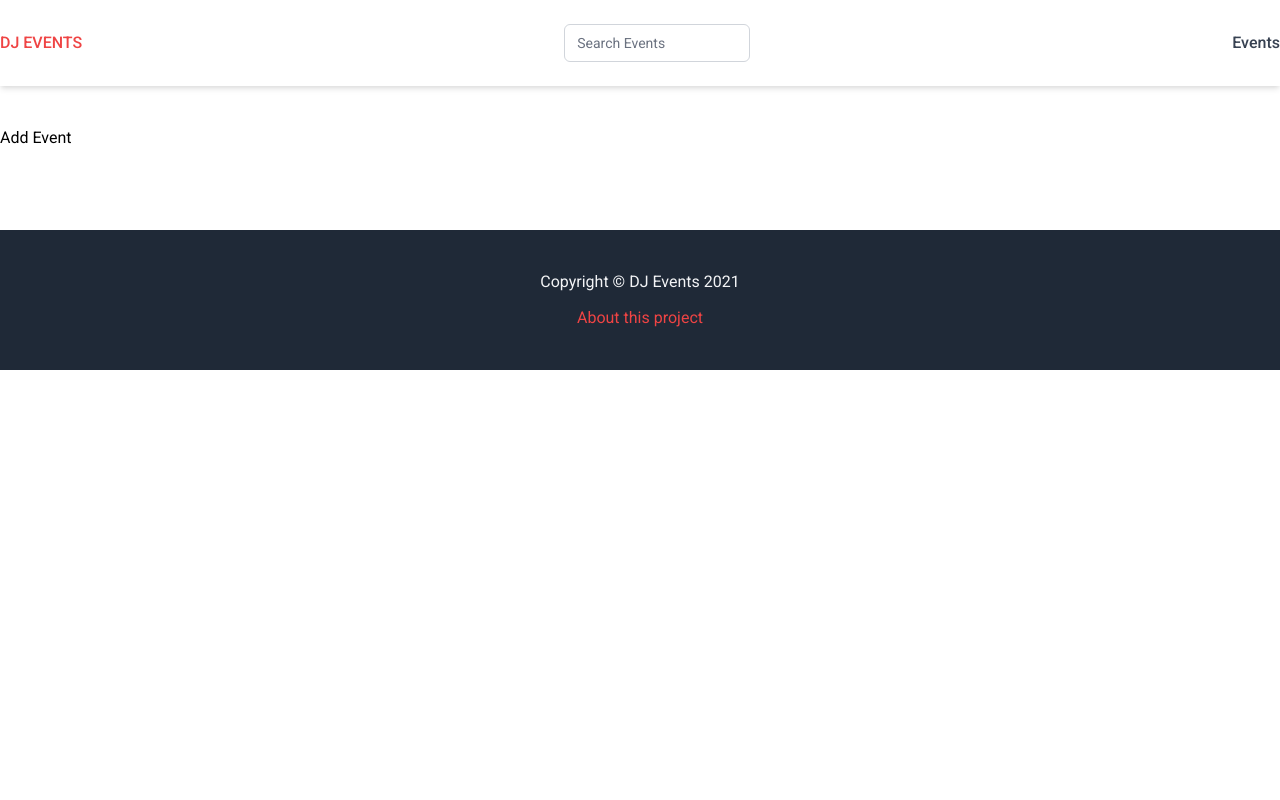
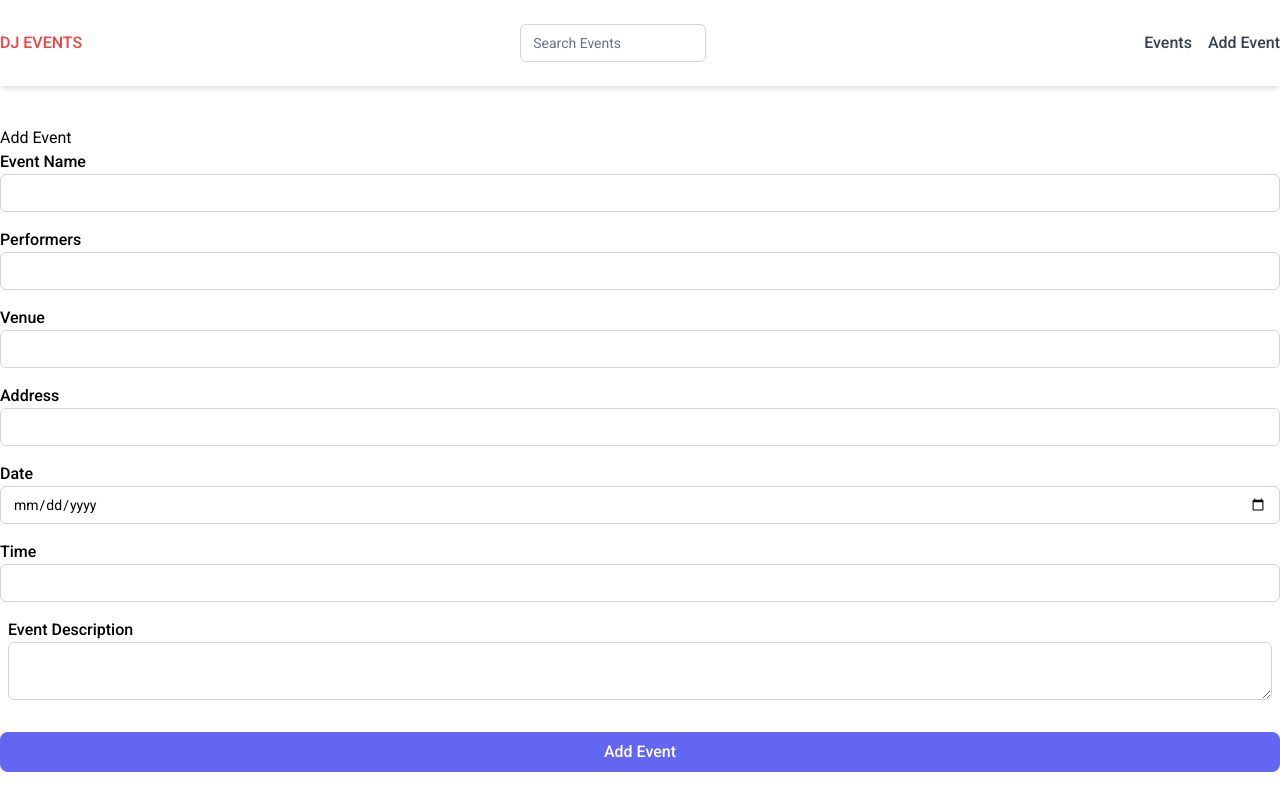
Before and after one commit to AngelinoVerhaeghe/Next-JS-DJ-Events, a Next.js app: page /events/add in a window 1280 px wide. Shown: the top 800 px of the page. Built offline with nearby package versions, Linux system fonts and the light colour scheme; no server answers.

Commit message:
adding add eventpage, react toastify and slugify to strapi backend

```diff
--- a/components/EventItem.js
+++ b/components/EventItem.js
@@ -17,7 +17,7 @@ function EventItem({ event }) {
       </div>
       <div>
         <span className="text-sm text-gray-400">
-          {new Date(event.date).toLocaleDateString("nl-BE")} at {event.time}
+          {new Date(event.date).toLocaleDateString("en-US")} at {event.time}
         </span>
         <h3 className="font-bold">{event.name}</h3>
       </div>
--- a/components/Header.js
+++ b/components/Header.js
@@ -16,10 +16,15 @@ function Header() {
         <Search />
 
         <nav>
-          <ul>
+          <ul className="flex items-center space-x-4">
             <li>
               <Link href="/events">
                 <a>Events</a>
+              </Link>
+            </li>
+            <li>
+              <Link href="/events/add">
+                <a>Add Event</a>
               </Link>
             </li>
           </ul>
--- a/package.json
+++ b/package.json
@@ -13,7 +13,8 @@
     "qs": "^6.10.1",
     "react": "17.0.2",
     "react-dom": "17.0.2",
-    "react-icons": "^4.2.0"
+    "react-icons": "^4.2.0",
+    "react-toastify": "^7.0.4"
   },
   "devDependencies": {
     "autoprefixer": "^10.2.6",
--- a/pages/events/[slug].js
+++ b/pages/events/[slug].js
@@ -26,7 +26,7 @@ function EventPage({ event }) {
           </a>
         </div>
         <span className="text-sm text-gray-600">
-          {new Date(event.date).toLocaleDateString("nl-BE")} and {event.time}
+          {new Date(event.date).toLocaleDateString("en-US")} at {event.time}
         </span>
 
         <h1 className="text-2xl font-bold">{event.name}</h1>
--- a/pages/events/add.js
+++ b/pages/events/add.js
@@ -1,11 +1,179 @@
+import { ToastContainer, toast } from "react-toastify";
+import "react-toastify/dist/ReactToastify.css";
+/* Form with INPUT so add useState */
+import { useState } from "react";
+import { useRouter } from "next/router";
+import Link from "next/link";
 import Layout from "@/components/Layout";
+/* Post request add API_URL */
+import { API_URL } from "@/config/index";
 
-function AddEventPage() {
+export default function AddEventPage() {
+  const router = useRouter();
+  /* Get all input values */
+  const [values, setValues] = useState({
+    name: "",
+    performers: "",
+    venue: "",
+    address: "",
+    date: "",
+    time: "",
+    description: "",
+  });
+
+  const handleSubmit = async (e) => {
+    e.preventDefault();
+    /* Validation */
+    /* Check if there are empty fields */
+    const hasEmptyFields = Object.values(values).some(
+      (element) => element === ""
+    );
+
+    if (hasEmptyFields) {
+      toast.error("Please fill in all fields!");
+    }
+
+    /* All fields are filled in, sending a POST request to Strapi backend */
+    const response = await fetch(`${API_URL}/events`, {
+      method: "POST",
+      headers: {
+        "Content-Type": "application/json",
+      },
+      body: JSON.stringify(values),
+    });
+
+    /* Check if response is NOT OK */
+
+    if (!response.ok) {
+      toast.error("Something went wrong!");
+    } else {
+      /*  Response OK then redirect to event using router {slug}*/
+      const event = await response.json();
+      router.push(`/events/${event.slug}`);
+    }
+  };
+
+  const handleInputChange = (e) => {
+    /* Get value out of input attribute name="" - e.target */
+    const { name, value } = e.target;
+    /* Set the values [name] just overwrite the one needed*/
+    setValues({ ...values, [name]: value });
+  };
+
   return (
     <Layout title="Add New Event">
       <h1>Add Event</h1>
+      <ToastContainer />
+      <form onSubmit={handleSubmit}>
+        <div className="space-y-4 px-2 md:px-0">
+          <div>
+            <label htmlFor="name" className="font-medium">
+              Event Name
+            </label>
+            <input
+              type="text"
+              className="focus:ring-indigo-500 focus:border-indigo-500 block w-full rounded-md sm:text-sm border-gray-300"
+              id="name"
+              name="name"
+              value={values.name}
+              onChange={handleInputChange}
+            />
+          </div>
+          <div>
+            <label htmlFor="performers" className="font-medium">
+              Performers
+            </label>
+            <input
+              type="text"
+              className="focus:ring-indigo-500 focus:border-indigo-500 block w-full rounded-md sm:text-sm border-gray-300"
+              id="performers"
+              name="performers"
+              value={values.performers}
+              onChange={handleInputChange}
+            />
+          </div>
+          <div>
+            <label htmlFor="venue" className="font-medium">
+              Venue
+            </label>
+            <input
+              type="text"
+              className="focus:ring-indigo-500 focus:border-indigo-500 block w-full rounded-md sm:text-sm border-gray-300"
+              id="venue"
+              name="venue"
+              value={values.venue}
+              onChange={handleInputChange}
+            />
+          </div>
+          <div>
+            <label htmlFor="address" className="font-medium">
+              Address
+            </label>
+            <input
+              type="text"
+              className="focus:ring-indigo-500 focus:border-indigo-500 block w-full rounded-md sm:text-sm border-gray-300"
+              id="address"
+              name="address"
+              value={values.address}
+              onChange={handleInputChange}
+            />
+          </div>
+          <div>
+            <label htmlFor="date" className="font-medium">
+              Date
+            </label>
+            <input
+              type="date"
+              className="focus:ring-indigo-500 focus:border-indigo-500 block w-full rounded-md sm:text-sm border-gray-300"
+              id="date"
+              name="date"
+              value={values.date}
+              onChange={handleInputChange}
+            />
+          </div>
+          <div>
+            <label htmlFor="time" className="font-medium">
+              Time
+            </label>
+            <input
+              type="text"
+              className="focus:ring-indigo-500 focus:border-indigo-500 block w-full rounded-md sm:text-sm border-gray-300"
+              id="time"
+              name="time"
+              value={values.time}
+              onChange={handleInputChange}
+            />
+          </div>
+        </div>
+        <div className="px-2 mt-4">
+          <label htmlFor="description" className="font-medium">
+            Event Description
+          </label>
+          <textarea
+            type="text"
+            className="focus:ring-indigo-500 focus:border-indigo-500 block w-full rounded-md sm:text-sm border-gray-300"
+            id="description"
+            name="description"
+            value={values.description}
+            onChange={handleInputChange}
+          ></textarea>
+        </div>
+        <div className="mt-8">
+          <input
+            type="submit"
+            value="Add Event"
+            className="py-2 px-4 w-full block cursor-pointer bg-indigo-500 rounded-lg text-white font-medium hover:bg-indigo-700 transition duration-200 ease-in-out"
+          />
+        </div>
+      </form>
+
+      <div className="mt-10">
+        <Link href="/events">
+          <a className="py-2 px-4 bg-gray-600 rounded-lg text-white font-medium hover:bg-gray-800 transition duration-200 ease-in-out">
+            Back
+          </a>
+        </Link>
+      </div>
     </Layout>
   );
 }
-
-export default AddEventPage;
```
Also changed, not shown: 1 other file (tests, documents, lock files or other folders).
